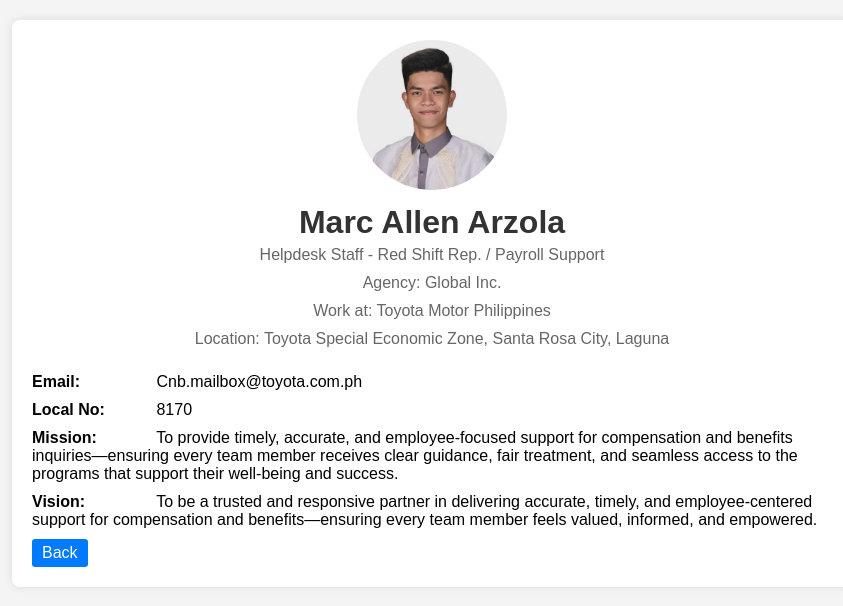
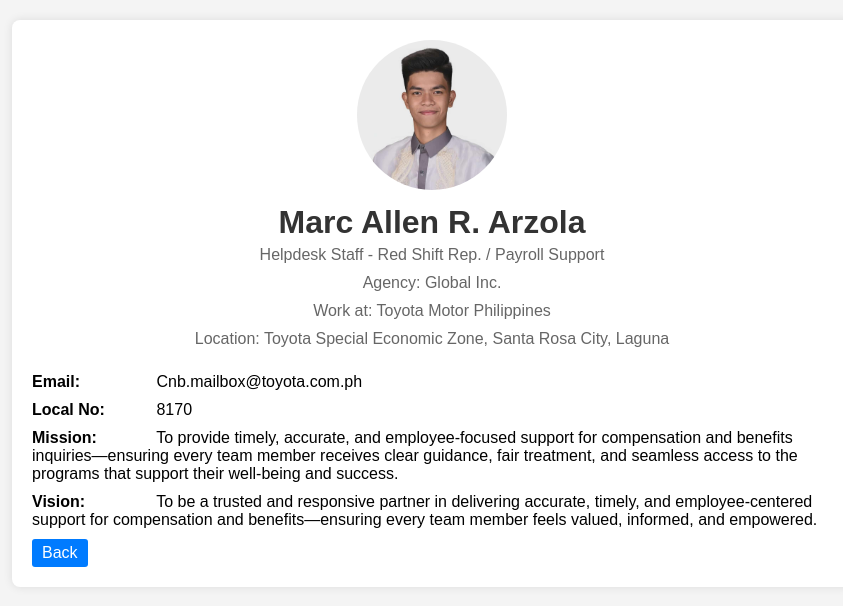
Before and after one commit to jaybigdreamer/ProfileView, a plain HTML site: page Red.shf.html in a window 1280 px wide. Shown: the whole page, without its empty margins (208-1051 px from the left). Drawn offline with Linux system fonts and the light colour scheme.

Commit message:
Update Red.shf.html

```diff
--- a/Red.shf.html
+++ b/Red.shf.html
@@ -71,7 +71,7 @@
 
 
 
-                <h1>Marc Allen Arzola</h1>
+                <h1>Marc Allen R. Arzola</h1>
                 <p>Helpdesk Staff - Red Shift Rep. / Payroll Support</p>
 		<p>Agency: Global Inc.</p>
 		<p>Work at: Toyota Motor Philippines</p>
```
